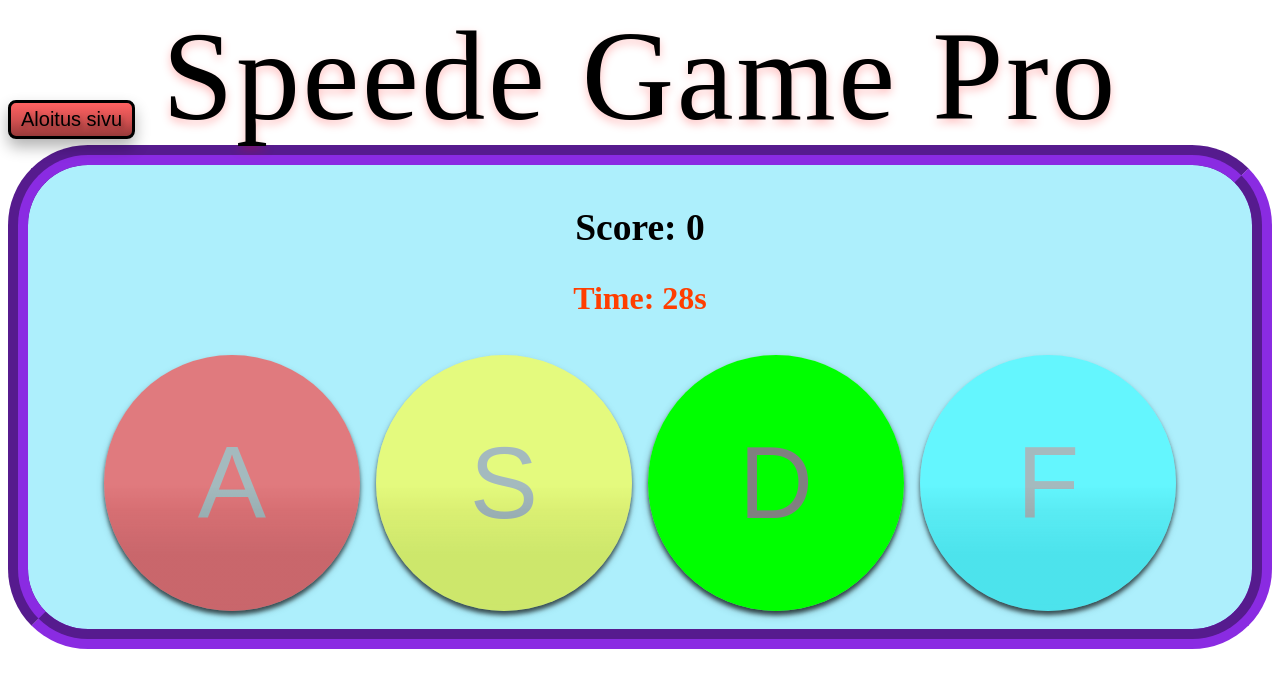
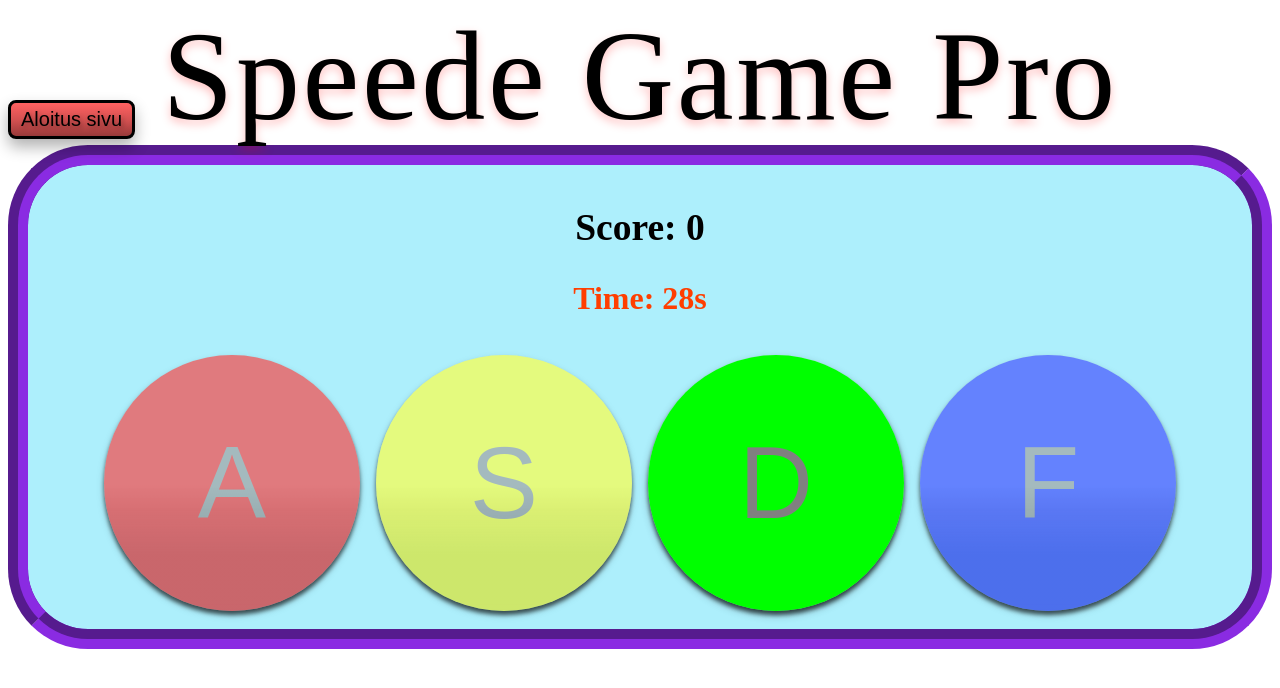
Before and after one commit to jamktiko/ryhma5, a SvelteKit app in the folder speedepeli/: page /peli2 in a window 1280 px wide. Shown: the top 688 px of the page. Built offline with nearby package versions, Linux system fonts and the light colour scheme; a web font is replaced by a local one.

Commit message:
peli2 sinisen varia muutettu

```diff
--- a/speedepeli/src/routes/peli2/+page.svelte
+++ b/speedepeli/src/routes/peli2/+page.svelte
@@ -160,7 +160,7 @@
 				keyLabel="D"
 			/>
 			<Button
-				color="#00F7FF"
+				color="#0011FF"
 				active={activeColor === 'blue'}
 				onClick={() => handleClick('blue')}
 				keyLabel="F"
```
